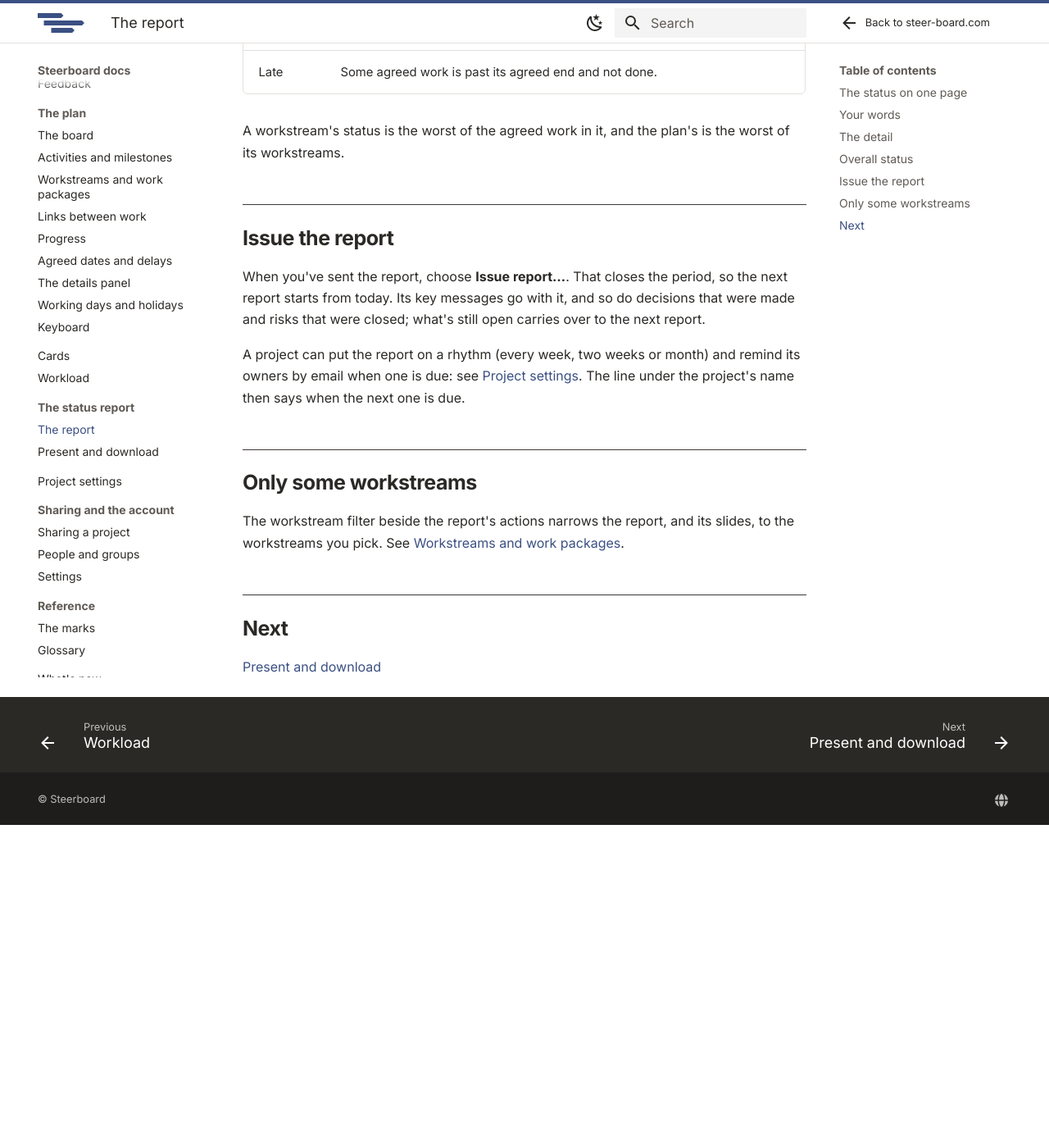
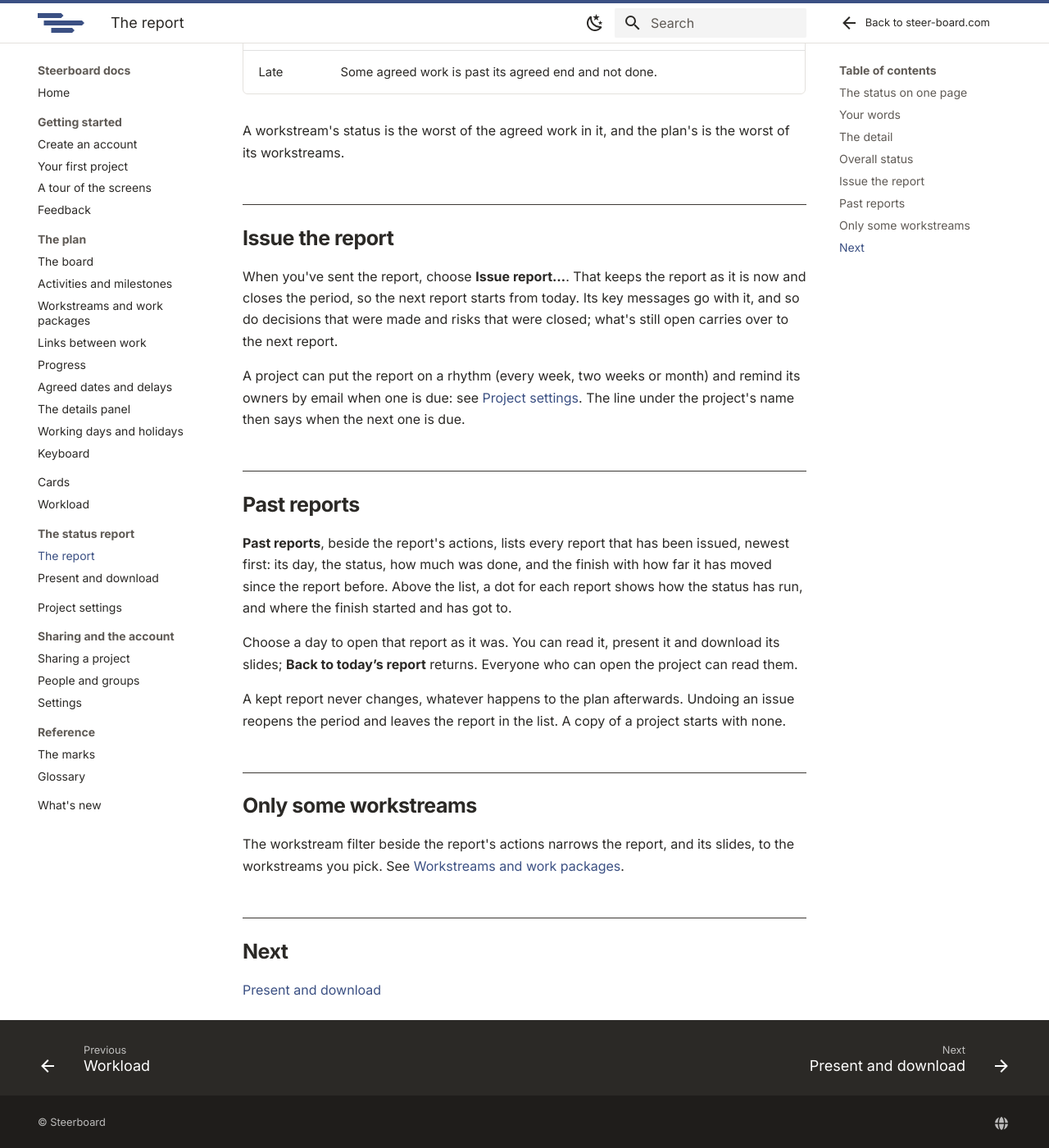
Before and after one commit to mistahcase/steerboard-docs, an MkDocs documentation site: the page built from pages/report/index.md, in a window 1280 px wide and 1400 px high, scrolled down 2064 px. Shown: the whole window at 82% size. Built offline with MkDocs 1.6.1 and Material for MkDocs 9.7.7, drawn with Linux system fonts in a browser that asks for light colours; before the commit the page ends 3070 px from its top, so only the background shows below that.

Commit message:
Issued reports are kept, and open again as they were (A2)
From the UX review, approved by the user on 2026-11-13 (SCENARIOS.md, RK).
The run of reports is how the project went, and it was thrown away.

- Issuing a report keeps it first: the whole plan's report as it is now,
  sent to the server and stored as sent, with who issued it. If it can't be
  kept it isn't issued. (server/reports.ts; a new table, reports: database
  version 16, added, nothing changed. Reports go with their project when
  it's deleted for good.)
- Past reports, in the report's toolbar: the reports issued, newest first,
  with the status, how much was done, the finish and how far it moved; a
  dot for each above them, and where the finish started and has got to.
- Choosing one shows it on the report page as it was, to read, present and
  download; a line above says so, with the way back. It can't be issued
  again or written in. readIssued fills in what reports have gained since
  one was kept.
- Anyone who can open the project reads them; those who can change the
  plan issue one.

Rehearsed on a copy of last night's live data: version 15 to 16, 7
projects opened, nothing lost. 693 tests; the interface check issues a
report, finds it listed and opens it (110 checks).

Co-Authored-By: Claude Fable 5.2 <noreply@anthropic.com>

```diff
--- a/coverage.json
+++ b/coverage.json
@@ -159,6 +159,8 @@
     "report/index.md": {
       "covers": [
         "src/components/ReportWords.tsx",
+        "src/components/PastReports.tsx",
+        "src/model/issued.ts",
         "src/model/reportWords.ts",
         "src/components/ReportPage.tsx",
         "src/components/StatusSummary.tsx",
--- a/pages/report/index.md
+++ b/pages/report/index.md
@@ -60,8 +60,8 @@ the worst of its workstreams.
 
 ## Issue the report
 
-When you've sent the report, choose **Issue report…**. That closes the period,
-so the next report starts from today. Its key messages go with it, and so do
+When you've sent the report, choose **Issue report…**. That keeps the report
+as it is now and closes the period, so the next report starts from today. Its key messages go with it, and so do
 decisions that were made and risks that were closed; what's still open
 carries over to the next report.
 
@@ -69,6 +69,22 @@ A project can put the report on a rhythm (every week, two weeks or month) and
 remind its owners by email when one is due: see
 [Project settings](../project-settings.md#a-report-on-a-rhythm). The line under
 the project's name then says when the next one is due.
+
+## Past reports
+
+**Past reports**, beside the report's actions, lists every report that has
+been issued, newest first: its day, the status, how much was done, and the
+finish with how far it has moved since the report before. Above the list, a
+dot for each report shows how the status has run, and where the finish started
+and has got to.
+
+Choose a day to open that report as it was. You can read it, present it and
+download its slides; **Back to today’s report** returns. Everyone who can
+open the project can read them.
+
+A kept report never changes, whatever happens to the plan afterwards. Undoing
+an issue reopens the period and leaves the report in the list. A copy of a
+project starts with none.
 
 ## Only some workstreams
 
```
Also changed, not shown: pages/whats-new.md (+5 -0 lines).
